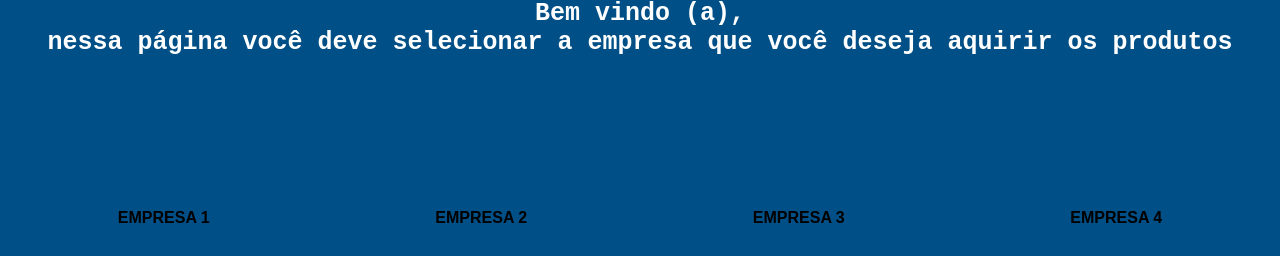
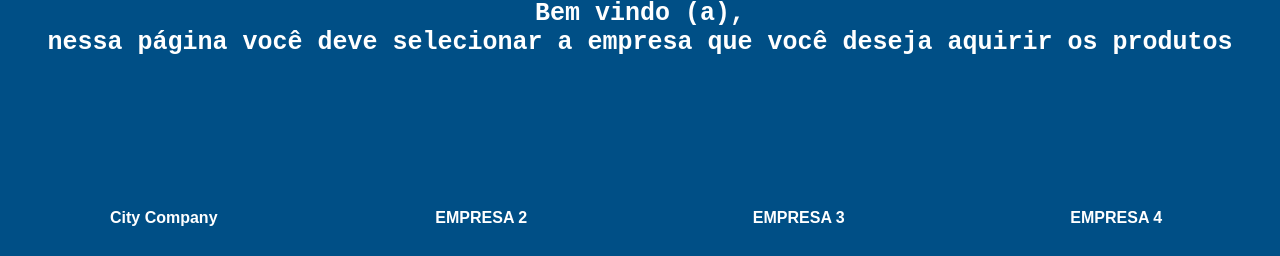
Before and after one commit to 4rdu1n01092/Site-Pequeno-empreendedor, a PHP site: page / in a window 1280 px wide. Shown: the part 150-406 px from the top of the page. Run offline with PHP 8.4, Linux system fonts and the light colour scheme.

Commit message:
V16
Troca de logo do insafoods

```diff
--- a/index.html
+++ b/index.html
@@ -20,7 +20,7 @@
 
     <div class="container-grid">
         <div>
-            <h4><strong>EMPRESA 1</strong></h4>
+            <h4><strong>City Company</strong></h4>
             <img src="https://i.imgur.com/7BSZkJQ.jpeg" width="155" height="155">
             <button class="botao-empresas" onclick="window.location.href = 'lista1.html'">Acesse aqui os itens</button>
         </div>
@@ -54,7 +54,7 @@
         <br>
         <br>
         <br>
-        <img src="https://i.imgur.com/7BSZkJQ.jpeg" width="155" height="155">
+        <img src="https://i.imgur.com/iiPIgtl.png" width="155" height="155">
         <br>
         <p>Contato: culbemaristafreirogerio@hotmail.com</p> <br><br><br>
         <h5><em>Site construído por: Arthur Pohl, Samuel "Jesus" Nascimento, Ísis Oliveira</em></h5>
--- a/style-index.css
+++ b/style-index.css
@@ -54,3 +54,11 @@ html, body {
   font-size: 25px;
   font-family: 'Courier New', Times, serif;
 }
+
+h4 {
+  color:#fff
+}
+
+footer {
+  color: #fff;
+}
```
